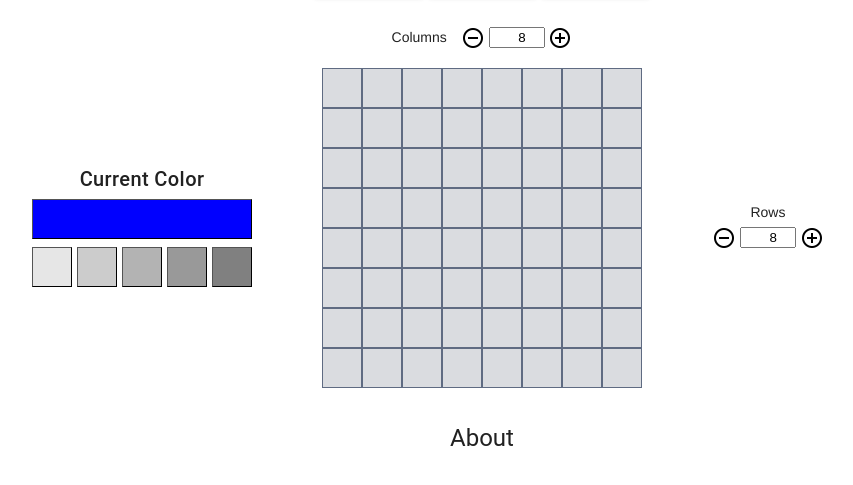
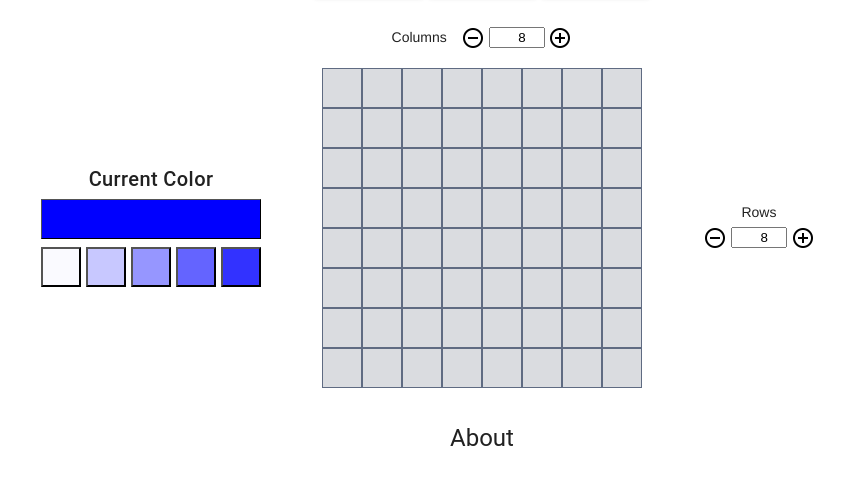
Before and after one commit to jdmedlock/pixelartmaker, a website with bundled scripts: page index.html in a window 1280 px wide. Shown: the part 125-610 px from the top of the page, without its empty margins (158-1011 px from the left). Built offline with nearby package versions, Linux system fonts and the light colour scheme.

Commit message:
feature: Add Palette class and generate recent colors based on default color shades
Add the Palette class with default class variables and methods to generate shades of a specified color. Use this to create the five recent colors based on the default color set when the page is first displayed.

Resolves: N/a
See also: https://github.com/jdmedlock/pixelartmaker/issues/3

```diff
--- a/index.html
+++ b/index.html
@@ -24,11 +24,11 @@
 			<button class="color-selector-button"></button>
 			<br/>
 			<div class="recent-color-wrapper">
-				<button class="recent-color-90"></button>
-				<button class="recent-color-80"></button>
-				<button class="recent-color-70"></button>
-				<button class="recent-color-60"></button>
-				<button class="recent-color-50"></button>
+				<button id="recent-color-1"></button>
+				<button id="recent-color-2"></button>
+				<button id="recent-color-3"></button>
+				<button id="recent-color-4"></button>
+				<button id="recent-color-5"></button>
 			</div>
 		</div>
 
--- /dev/null
+++ b/src/classes/Palette.js
@@ -0,0 +1,50 @@
+class Palette {
+  /**
+   * @description Palette constructor initializes a new Palette object
+   * @memberof Grid
+   */
+  constructor(columnCount, rowCount) {
+    this.defaultColor = 'rgb(0, 0, 232)';
+    this.newColor = this.defaultColor;
+    this.currentColor = this.defaultColor;
+    this.newColorShades = this.createShades(this.newColor);
+    this.currentColorShades = this.createShades(this.currentColor);
+    this.recentColors = this.createShades(this.currentColor);
+  }
+  /**
+   * @description Generate an array of five shades of the provided color using equal
+   * amounts of power to all of the light sources.
+   * @param {any} color A string formatted as 'rgb(nnn,nnn,nnn)' where 'nnn' is a
+   * value from 0-255 representing the red, green, and blue color value.
+   * @returns {[String]} Array of five shade values based on the provided color
+   * @memberof Palette
+   */
+  createShades(color) {
+    const noOfShades = 5;
+    const step = (255 / noOfShades) -1;
+    let shades = [];
+    let colors = [];
+
+    for (let i = 0; i < noOfShades; i++) {
+      if (i === 0) {
+        colors = color.split('rgb(')[1].split(')')[0].split(',');
+      } else {
+        colors = shades[i-1].split('rgb(')[1].split(')')[0].split(',');
+      }
+      shades.push(`rgb(${parseInt(colors[0],10)+step},${parseInt(colors[1],10)+step},${parseInt(colors[2],10)+step})`);
+    }
+    return shades.reverse();
+  }
+
+  /**
+   * @description Retrieve and array containing the shades of the current color
+   * @returns  {[String]} Array of five shade values based on the provided color
+   * @memberof Palette
+   */
+  getShades() {
+    return this.currentColorShades;
+  }
+
+}
+
+export default Palette;
--- a/src/home/home.styl
+++ b/src/home/home.styl
@@ -57,12 +57,11 @@ html {
 .color-chooser {
   grid-column: 1;
   grid-row: 5;
+  grid-gap: 5px;
   border-color: black;
   border-width: 1px;
-  //display: flex;
   align-items: center;
-  //margin: auto;
-  margin: auto 10px auto auto;
+  margin: auto 1px auto auto;
 }
 
 .design-grid {
@@ -141,7 +140,7 @@ for shade in (90 80 70 60 50)
 
 // Design Grid Controls
 .row-controls {
-  margin-left: 10px;
+  margin-left: 1px;
   text-align: center;
 }
 
--- a/src/home/index.js
+++ b/src/home/index.js
@@ -1,11 +1,21 @@
 import AppWindow from '../classes/AppWindow';
 import Grid from '../classes/Grid';
+import Palette from '../classes/Palette';
 
 let designGrid = null;
+let colorPalette = null;
 const appWindow = new AppWindow();
 
 $(document).ready(function() {
   console.clear();
+
+  colorPalette = new Palette();
+  const shades = colorPalette.getShades();
+  $("#recent-color-1").css('background-color',shades[0]);
+  $("#recent-color-2").css('background-color',shades[1]);
+  $("#recent-color-3").css('background-color',shades[2]);
+  $("#recent-color-4").css('background-color',shades[3]);
+  $("#recent-color-5").css('background-color',shades[4]);
 
   designGrid = new Grid(
     appWindow.getCssVariable('designGridRowCount', 'number'),
```
Also changed, not shown: build/js/index.min.js, src/home/home.css.
